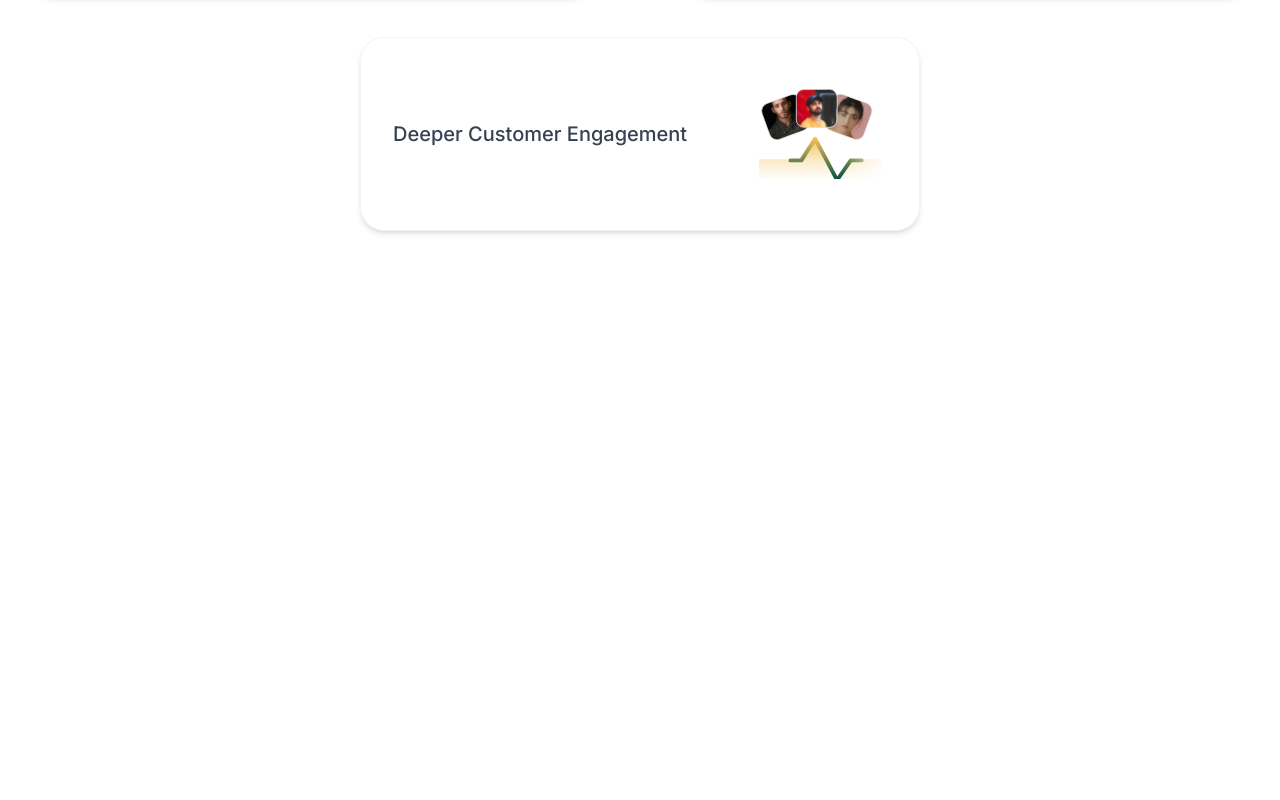
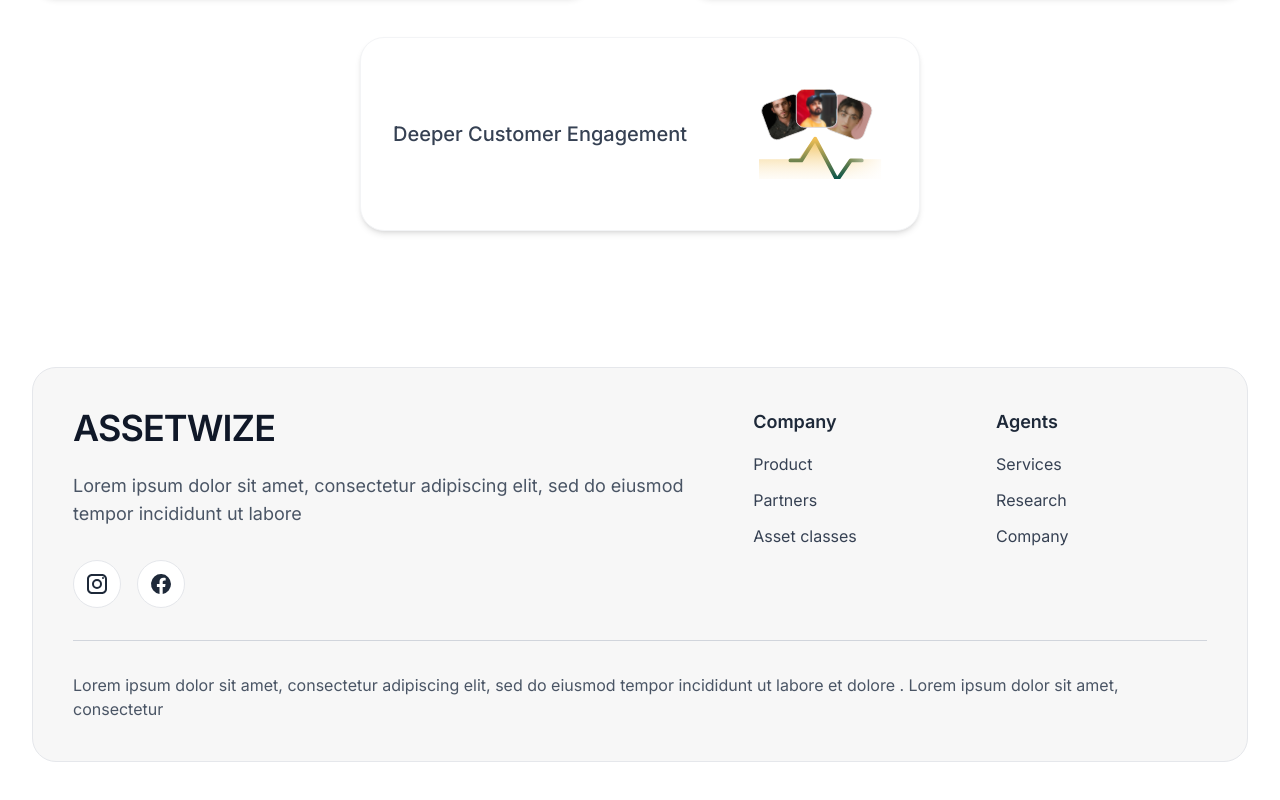
Before and after one commit to senpaiblue/assetwizewebsite, a Next.js app: page / in a window 1280 px wide. Shown: the part 4301-5101 px from the top of the page. Before the commit the page ends 4628 px from the top, so only its background shows below. Built offline with nearby package versions, Linux system fonts and the light colour scheme.

Commit message:
footer added

```diff
--- a/app/page.tsx
+++ b/app/page.tsx
@@ -4,6 +4,7 @@ import WhyAssetwizeSection from '../components/WhyAssetwizeSection';
 import WhatPeopleTodaySection from '../components/WhatPeopleTodaySection';
 import BenefitsAssetMgmtSection from '../components/BenefitsAssetMgmtSection';
 import AssetCategoriesSection from '../components/AssetCategoriesSection';
+import Footer from '../components/Footer';
 
 export default function Home() {
   return (
@@ -14,6 +15,7 @@ export default function Home() {
       <WhyAssetwizeSection />
       <WhatPeopleTodaySection />
       <BenefitsAssetMgmtSection />
+      <Footer />
     </main>
   );
 }
--- /dev/null
+++ b/components/Footer.tsx
@@ -0,0 +1,64 @@
+'use client';
+
+import Image from 'next/image';
+
+const Footer: React.FC = () => {
+  return (
+    <footer className="px-4 sm:px-6 lg:px-8 py-10 bg-white">
+      <div className="max-w-7xl mx-auto rounded-3xl border border-gray-200 bg-[#F7F7F7] p-6 sm:p-8 lg:p-10">
+        {/* Top grid */}
+        <div className="grid grid-cols-1 lg:grid-cols-12 gap-8 items-start">
+          {/* Brand and blurb */}
+          <div className="lg:col-span-7">
+            <div className="text-3xl sm:text-4xl font-semibold tracking-tight text-gray-900">ASSETWIZE</div>
+            <p className="mt-6 text-gray-600 text-base sm:text-lg max-w-2xl">
+              Lorem ipsum dolor sit amet, consectetur adipiscing elit, sed do eiusmod tempor incididunt ut labore
+            </p>
+
+            {/* Socials */}
+            <div className="mt-8 flex items-center gap-4">
+              <a aria-label="Instagram" className="w-12 h-12 rounded-full bg-white border border-gray-200 flex items-center justify-center text-gray-800" href="#">
+                <span className="sr-only">Instagram</span>
+                <svg xmlns="http://www.w3.org/2000/svg" viewBox="0 0 24 24" fill="currentColor" className="w-6 h-6"><path d="M7 2C4.239 2 2 4.239 2 7v10c0 2.761 2.239 5 5 5h10c2.761 0 5-2.239 5-5V7c0-2.761-2.239-5-5-5H7zm0 2h10c1.654 0 3 1.346 3 3v10c0 1.654-1.346 3-3 3H7c-1.654 0-3-1.346-3-3V7c0-1.654 1.346-3 3-3zm11 1a1 1 0 100 2 1 1 0 000-2zM12 7a5 5 0 100 10A5 5 0 0012 7zm0 2a3 3 0 110 6 3 3 0 010-6z"/></svg>
+              </a>
+              <a aria-label="Facebook" className="w-12 h-12 rounded-full bg-white border border-gray-200 flex items-center justify-center text-gray-800" href="#">
+                <span className="sr-only">Facebook</span>
+                <svg xmlns="http://www.w3.org/2000/svg" viewBox="0 0 24 24" fill="currentColor" className="w-6 h-6"><path d="M22 12a10 10 0 10-11.5 9.95v-7.04H7.9V12h2.6V9.8c0-2.57 1.53-3.99 3.87-3.99 1.12 0 2.29.2 2.29.2v2.52h-1.29c-1.27 0-1.67.79-1.67 1.6V12h2.84l-.45 2.91h-2.39v7.04A10 10 0 0022 12z"/></svg>
+              </a>
+            </div>
+          </div>
+
+          {/* Link columns */}
+          <div className="lg:col-span-5 grid grid-cols-2 gap-8 text-gray-800">
+            <div>
+              <div className="text-lg font-semibold">Company</div>
+              <ul className="mt-4 space-y-3 text-gray-700">
+                <li><a href="#" className="hover:text-gray-900">Product</a></li>
+                <li><a href="#" className="hover:text-gray-900">Partners</a></li>
+                <li><a href="#" className="hover:text-gray-900">Asset classes</a></li>
+              </ul>
+            </div>
+            <div>
+              <div className="text-lg font-semibold">Agents</div>
+              <ul className="mt-4 space-y-3 text-gray-700">
+                <li><a href="#" className="hover:text-gray-900">Services</a></li>
+                <li><a href="#" className="hover:text-gray-900">Research</a></li>
+                <li><a href="#" className="hover:text-gray-900">Company</a></li>
+              </ul>
+            </div>
+          </div>
+        </div>
+
+        {/* Divider */}
+        <div className="my-8 h-px w-full bg-gray-300" />
+
+        {/* Bottom note */}
+        <p className="text-gray-600 text-sm sm:text-base">
+          Lorem ipsum dolor sit amet, consectetur adipiscing elit, sed do eiusmod tempor incididunt ut labore et dolore . Lorem ipsum dolor sit amet, consectetur
+        </p>
+      </div>
+    </footer>
+  );
+};
+
+export default Footer;
```
